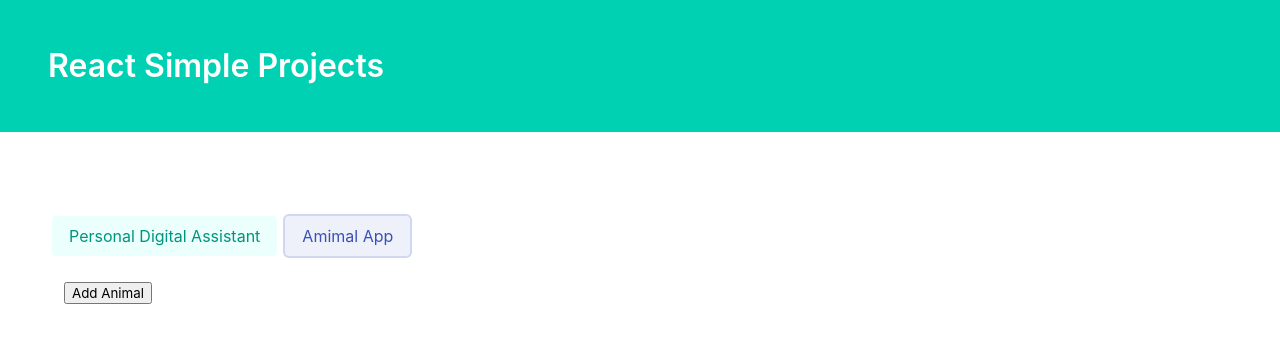
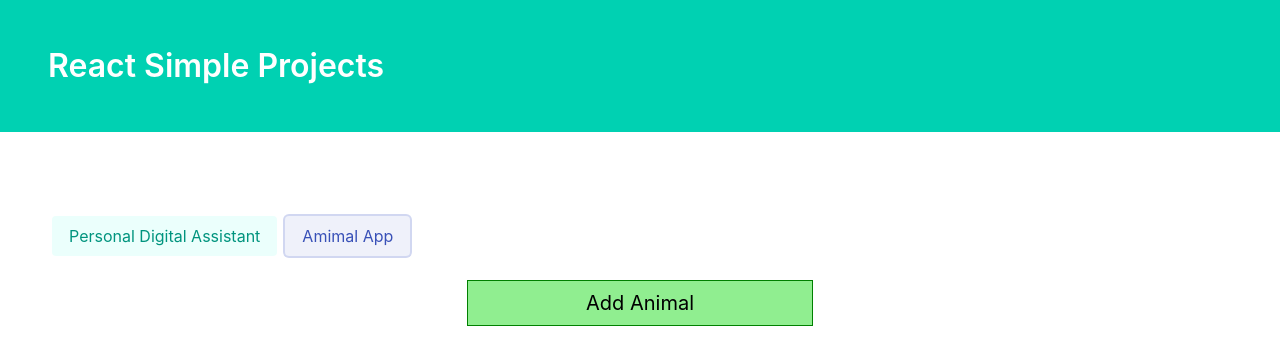
Before and after one commit to dibyamgr/personal-digital-assistant, a React (Create React App) app: page / in a window 1280 px wide. Both pictures are taken after a click on the button "Amimal App". Shown: the top 364 px of the page. Built offline with nearby package versions, Linux system fonts and the light colour scheme.

Commit message:
Styling the Animal Show Components

```diff
--- /dev/null
+++ b/src/App.css
@@ -0,0 +1,21 @@
+.app {
+    display: flex;
+    flex-direction: column;
+    align-items: center;
+}
+
+button.btn-add {
+    background-color: lightgreen;
+    border: 1px solid green;
+    border-radius: 30x;
+    font-size: 20px;
+    padding: 10px;
+    width: 30%;
+}
+
+.animal-list {
+    display: flex;
+    flex-direction: row;
+    flex-wrap: wrap;
+    justify-content: center;
+}
--- a/src/App.js
+++ b/src/App.js
@@ -2,6 +2,7 @@
 import { useState } from "react";
 import AnimalApp from "./Components/AnimalApp";
 import PDA from "./Components/PDA";
+import './App.css';
 
 function App() {
   const [active, setActive] = useState("");
--- /dev/null
+++ b/src/Components/AnimalApp/AnimalShow.css
@@ -0,0 +1,18 @@
+.animal-show {
+    position: relative;
+    border: 1px solid lightgray;
+    padding: 10px;
+    border-radius: 5px;
+    margin: 10px;
+    box-shadow: 0px 3px 4px lightgray;
+}
+
+.animal {
+    height: 200px;
+}
+
+.heart {
+    position: absolute;
+    bottom: 10%;
+    right: 10%;
+}
--- a/src/Components/AnimalApp/AnimalShow.js
+++ b/src/Components/AnimalApp/AnimalShow.js
@@ -5,6 +5,7 @@
 import gator from "../../svg/gator.svg";
 import horse from "../../svg/horse.svg";
 import heart from "../../svg/heart.svg";
+import { useState } from "react";
 
 const svgMap = {
   // NOTE: equivalent to bird: bird in Object key value pairs
@@ -13,13 +14,28 @@
   cow,
   dog,
   gator,
-  horse
-}
+  horse,
+};
 
 const AnimalShow = ({ type }) => {
-  return <div>
-    <img src={svgMap[type]} alt="animal" />
-  </div>;
+  const [clicks, setClicks] = useState(0);
+
+  const handleClick = () => {
+    setClicks(clicks + 1);
+  };
+  return (
+    <div className="animal-show" onClick={handleClick}>
+      <img className="animal" src={svgMap[type]} alt="animal" />
+      <img
+        className="heart"
+        src={heart}
+        alt="heart"
+        style={{
+          width: 10 + 10 * clicks + "px",
+        }}
+      />
+    </div>
+  );
 };
 
 export default AnimalShow;
--- a/src/Components/AnimalApp/index.js
+++ b/src/Components/AnimalApp/index.js
@@ -1,6 +1,7 @@
 import React from "react";
 import { useState } from "react";
 import AnimalShow from "./AnimalShow";
+import './AnimalShow.css';
 
 function getRandomAmimals() {
   const animals = ["bird", "cow", "cat", "cow", "horse", "gator", "dog"];
@@ -19,9 +20,9 @@
     return <AnimalShow type={animal} key={index} />;
   });
   return (
-    <div>
-      <button onClick={handleClick}>Add Animal</button>
-      <div>{renderedAnimals}</div>
+    <div className="app">
+      <button className="btn-add" onClick={handleClick}>Add Animal</button>
+      <div className="animal-list">{renderedAnimals}</div>
     </div>
   );
 };
```
